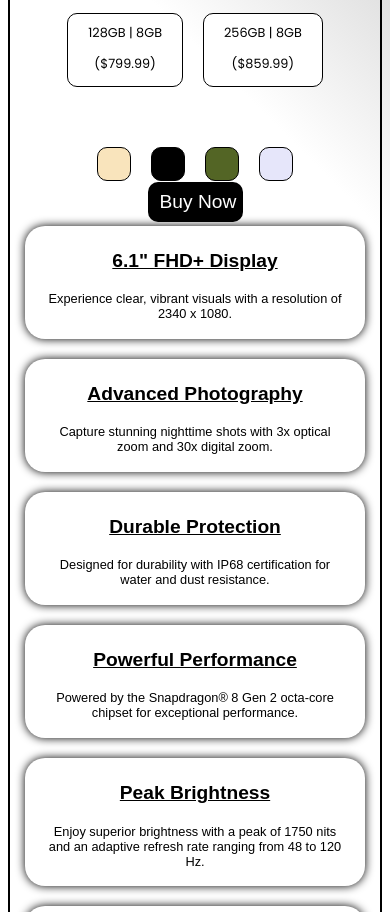
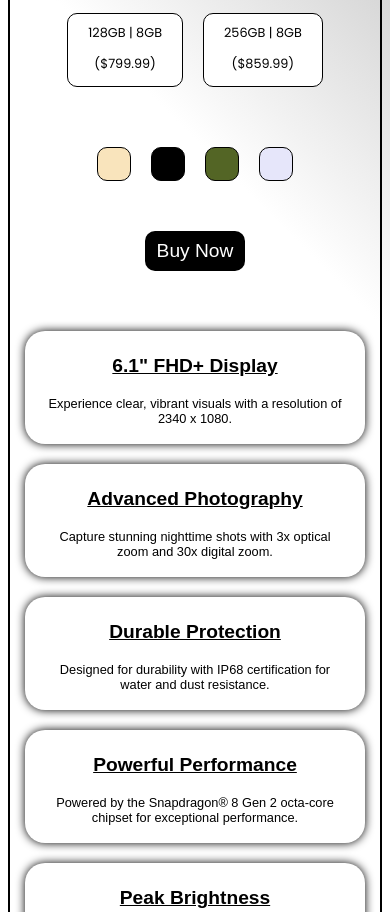
Before and after one commit to SaiJeevan25/Samsung-Product-Landing-Page, a plain HTML site: page index.html in a window 390 px wide. Shown: the part 1798-2710 px from the top of the page. Drawn offline with Linux system fonts and the light colour scheme.

Commit message:
Update .submit button adjust

```diff
--- a/styles.css
+++ b/styles.css
@@ -412,25 +412,22 @@ footer > ul > li{
 
 
 @media only screen and (max-width: 560px) {
-  .submit{
-    position: absolute;
-    max-width: 95px;
-    width: 100%;
-    margin-top: 235px;
-  }
    .radio-div{
      margin-bottom: 15px;
    }
+
    .footer-span{
      display: flex;
      justify-content: center;
      font-size: 0.9rem;
    }
+
    footer > ul{
      display: flex;
      justify-content: center;
      font-size: 1rem;
    }
+
   footer > ul >li{
     width: 9rem
   }
```
